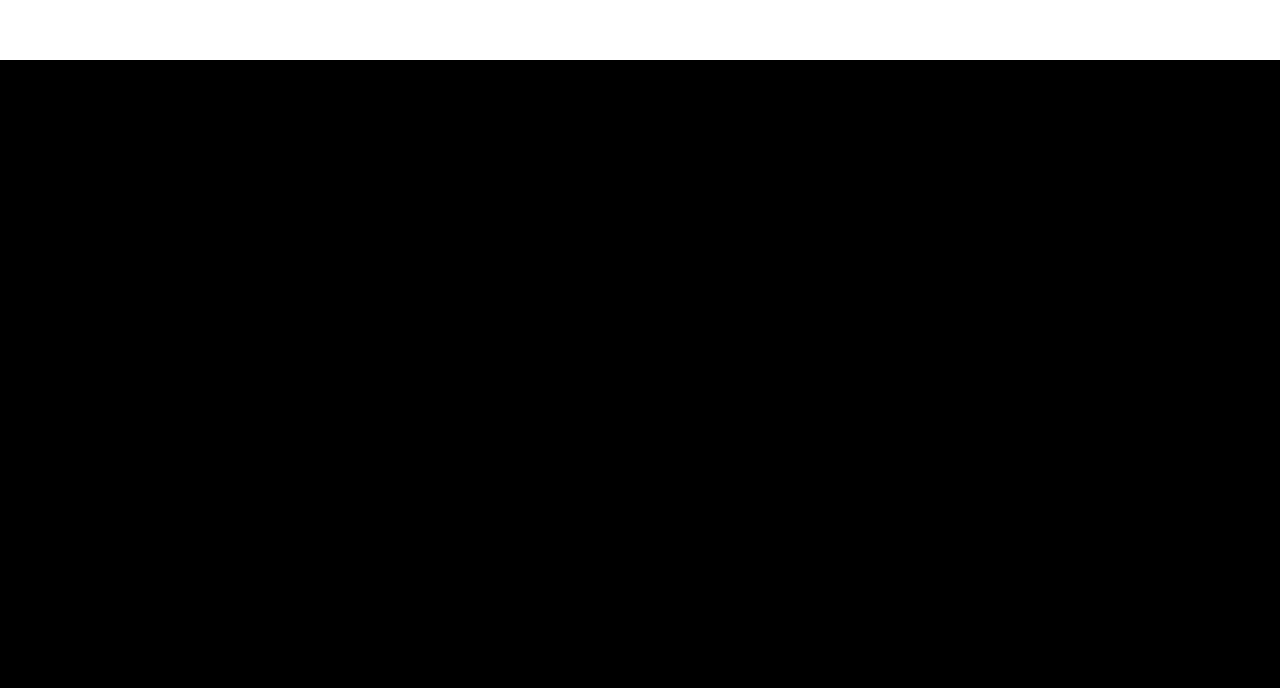
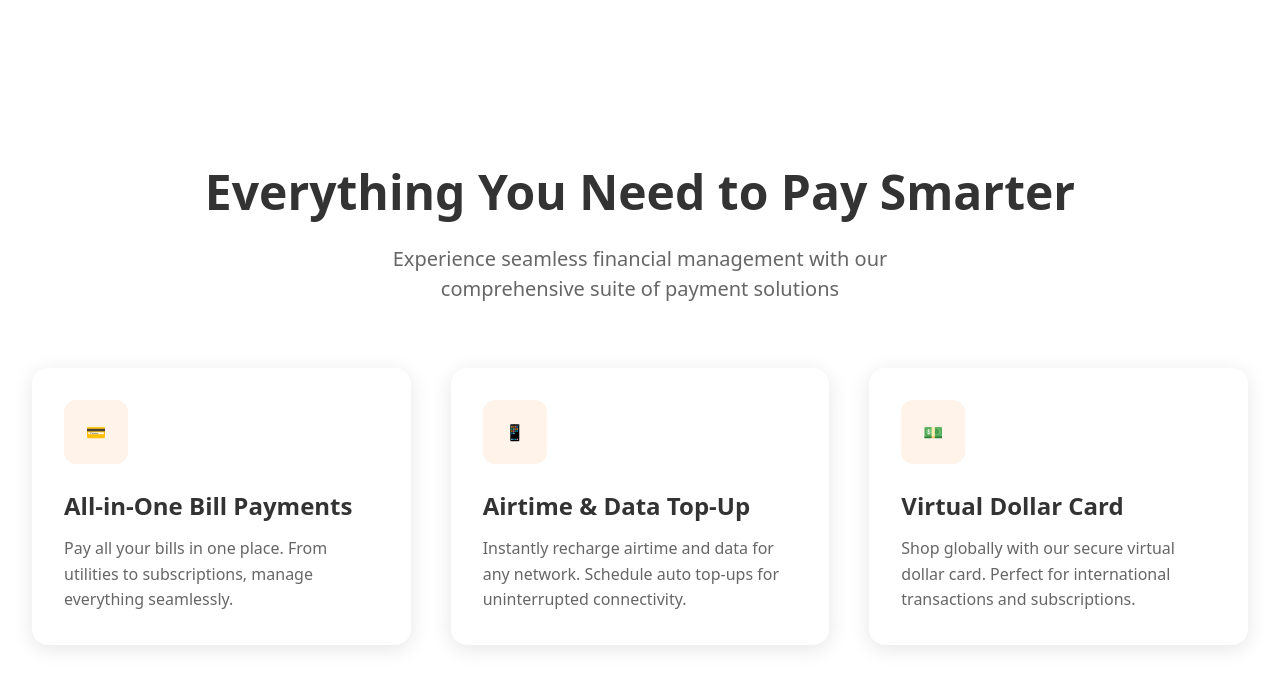
Before and after one commit to Certsoftt/remwaste, a React (Vite) app: page / in a window 1280 px wide. Shown: the part 740-1428 px from the top of the page. Before the commit the page ends 800 px from the top, so only its background shows below. Built offline with nearby package versions, Linux system fonts and the light colour scheme.

Commit message:
Add Everything section

```diff
--- a/src/pages/Home/index.tsx
+++ b/src/pages/Home/index.tsx
@@ -2,6 +2,7 @@ import React, { memo } from "react";
 import { Helmet } from "react-helmet";
 
 import MetaData from "../../common/metadata";
+import Everything from "../../components/Everything";
 import Hero from "../../components/Hero";
 import * as S from "./styles";
 
@@ -15,7 +16,7 @@ const HomePageComponent: React.FC = () => {
 
       <S.HomeContainer>
         <Hero />
-        {/* Other sections will be added here */}
+        <Everything />
       </S.HomeContainer>
     </>
   );
```
